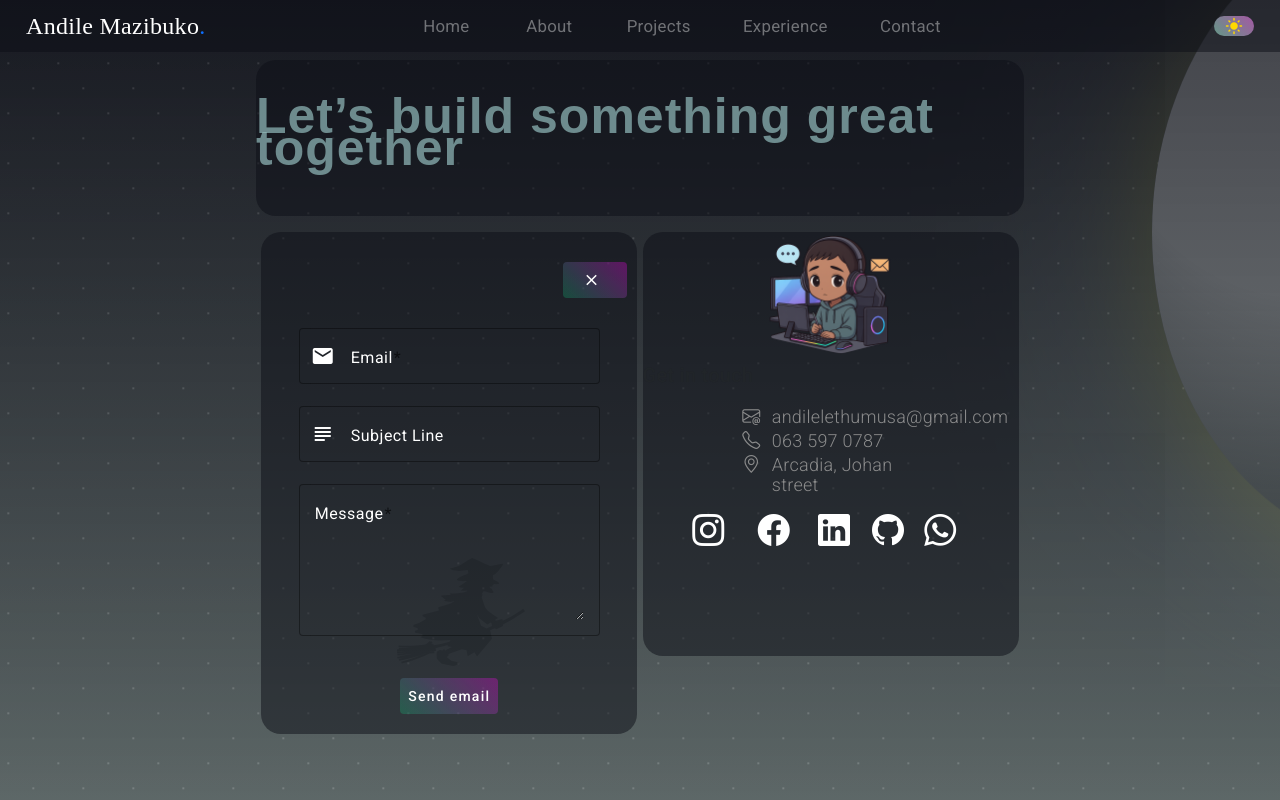
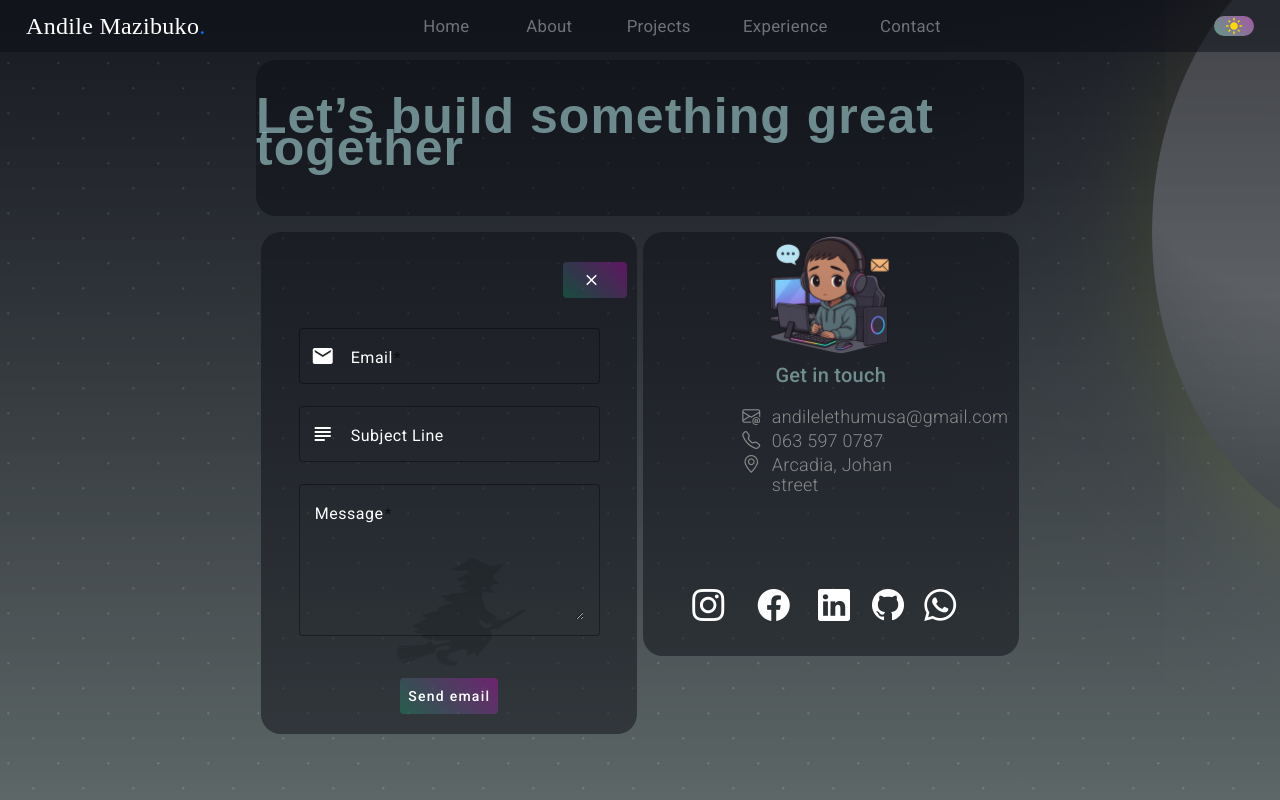
Before and after one commit to Andile-mazibuko/new-portfolio, an Angular app in the folder portfolio/: page /contact in a window 1280 px wide. Built offline with nearby package versions, Linux system fonts and the light colour scheme.

Commit message:
touch ups

```diff
--- a/portfolio/src/app/components/contact/contact.component.html
+++ b/portfolio/src/app/components/contact/contact.component.html
@@ -11,7 +11,7 @@
         <div class="contact-img">
           <img src="assets/images/contact.png" alt="">
         </div>
-        <h2>Get in touch</h2>
+        <h2 class="center">Get in touch</h2>
         <div class="contact-info">
           <div class="info">
             <i class="bi bi-envelope-at"></i> <span>{{ about.email }}</span>
--- a/portfolio/src/app/components/contact/contact.component.scss
+++ b/portfolio/src/app/components/contact/contact.component.scss
@@ -48,10 +48,11 @@ h1 {
 .contact-img img {
   height: 100%;
 }
+.socials h2{
+  color: var(--tert-font-color);
+}
 .socials .contact-info {
   width: 100%;
-
-  //display: flex;
 }
 .info{
   width: 50%;
@@ -69,6 +70,12 @@ h1 {
   color: var(--sec-font-color);
 
 }
+.links{
+  width: 80%;
+  margin-top: 25%;
+  margin-left: 10%;
+}
+
 .form-container {
   width: 49%;
   border-radius: 20px;
@@ -107,11 +114,6 @@ h1 {
     margin-left: 0;
   }
 }
-.links{
-  width: 80%;
-  margin-top: 5%;
-  margin-left: 10%;
-}
 
 
 
```
